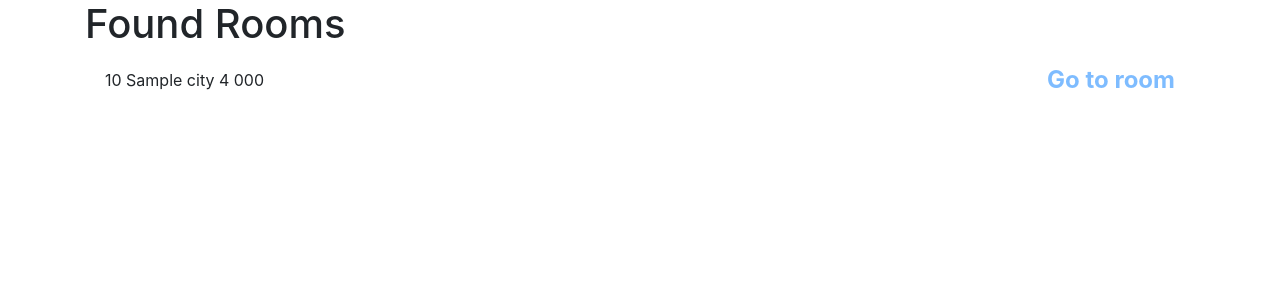
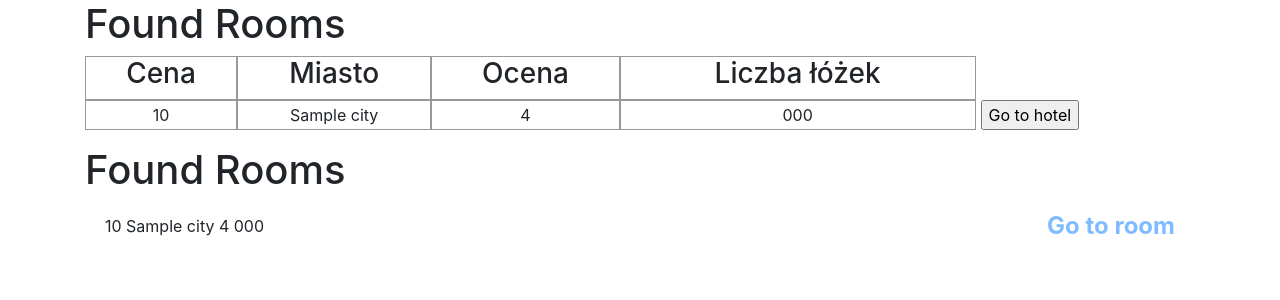
Before and after one commit to DawidBogon/HotelBookingApp, a Python web app: template website/templates/rooms_list.html in a window 1280 px wide. Shown: the part 56-356 px from the top of the page. Run offline with Jinja, Linux system fonts and the light colour scheme; the template is opened without the code that fills it: most values are stand-ins (such as "Sample title", 1, 10 or a date in 2020); some libraries are stand-ins or nearby versions.

Commit message:
Cute table (#18)
* initial changes

* Fixes on database and room search website

* Bugfix_zwracanych pokoi

* Bugfix wyświetlania pokoi

* Removed random x

* Added some css and things to room list

---------

Co-authored-by: DawidBogon <bogon.dawid@gmail.com>

```diff
--- a/website/templates/rooms_list.html
+++ b/website/templates/rooms_list.html
@@ -1,5 +1,82 @@
 {% extends "base.html" %} {% block title %}Home{% endblock %} {% block content
 %}
+
+<style>
+.table { display: table; }
+.row { display: table-row; }
+.cell { display: table-cell;
+        border: 1px solid #999999;
+    }
+.cell2{
+    display: table-cell;
+    padding-left: 5px;
+
+}
+.inside{
+    text-align: center;
+    horiz-align: center;
+
+}
+
+</style>
+<h1>Found Rooms</h1>
+<ul class="list-group list-group-flush" id="notes">
+<div class="table">
+    <div class="row">
+          <div class="cell">
+              <div class="inside">
+                <h3>Cena</h3>
+              </div>
+          </div>
+
+          <div class="cell">
+              <div class="inside">
+                <h3>Miasto</h3>
+              </div>
+          </div>
+
+          <div class="cell">
+              <div class="inside">
+                <h3>Ocena</h3>
+              </div>
+          </div>
+
+          <div class="cell">
+              <div class="inside">
+                <h3>Liczba łóżek</h3>
+              </div>
+          </div>
+
+    </div>
+        {% for room in rooms %}
+        <div class="row">
+            <div class="cell">
+                <div class="inside">
+                    {{ room.price }}
+                </div>
+            </div>
+            <div class="cell">
+                <div class="inside">
+                {{ room.city }}
+                </div>
+            </div>
+            <div class="cell">
+                <div class="inside">
+                {{ room.rating}}
+                </div>
+            </div>
+            <div class="cell">
+                <div class="inside">
+                {{ room.number_of_beds }}
+                </div>
+            </div>
+            <div class="cell2">
+                <input class="button" type="button" onclick="location.href='{{ room.api_endpoint }}';" value="Go to hotel" />
+            </div>
+        </div>
+        {% endfor %}
+  </div>
+
 <h1>Found Rooms</h1>
 <ul class="list-group list-group-flush" id="notes">
   {% for room in rooms %}
@@ -10,5 +87,6 @@
     </button>
   </li>
   {% endfor %}
+
 </ul>
 {% endblock %}
```
